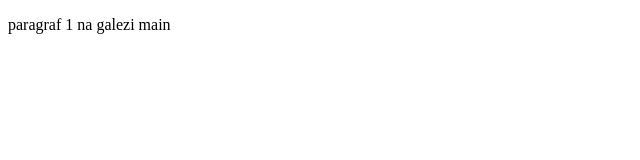
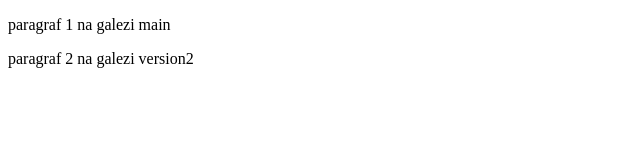
Before and after one commit to gorskik/gitjestgit, a plain HTML site: page index.html in a window 1280 px wide. Shown: the whole page, without its empty margins (0-640 px from the left). Drawn offline with Linux system fonts and the light colour scheme.

Commit message:
drugi paragraf na galezi version2

```diff
--- a/index.html
+++ b/index.html
@@ -7,5 +7,6 @@
 </head>
 <body>
     <p>paragraf 1 na galezi main</p>
+    <p>paragraf 2 na galezi version2</p>
 </body>
 </html>
```
